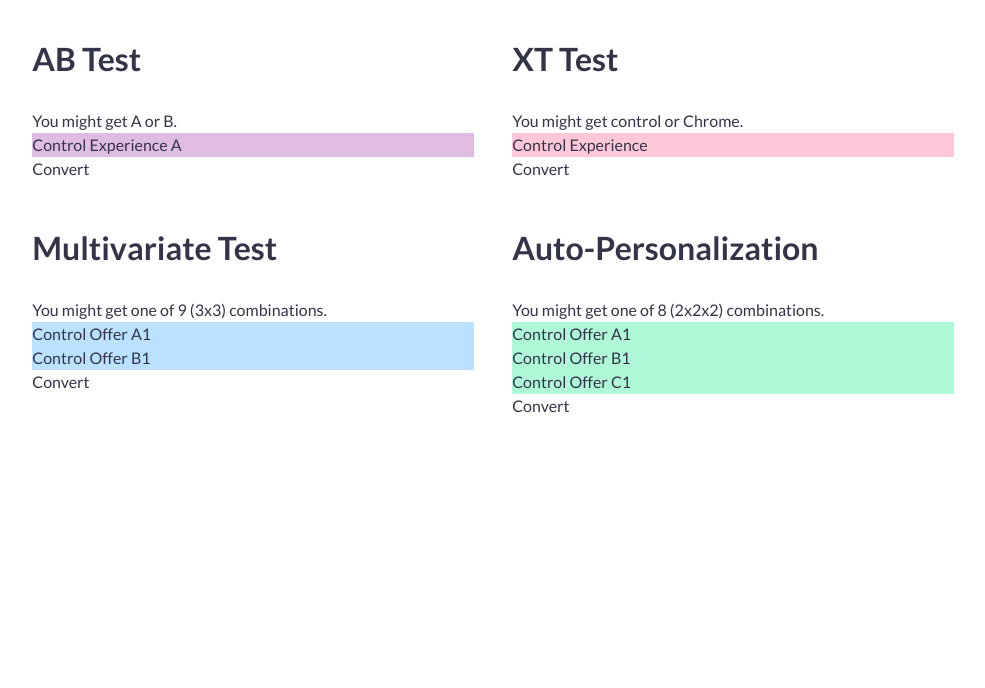
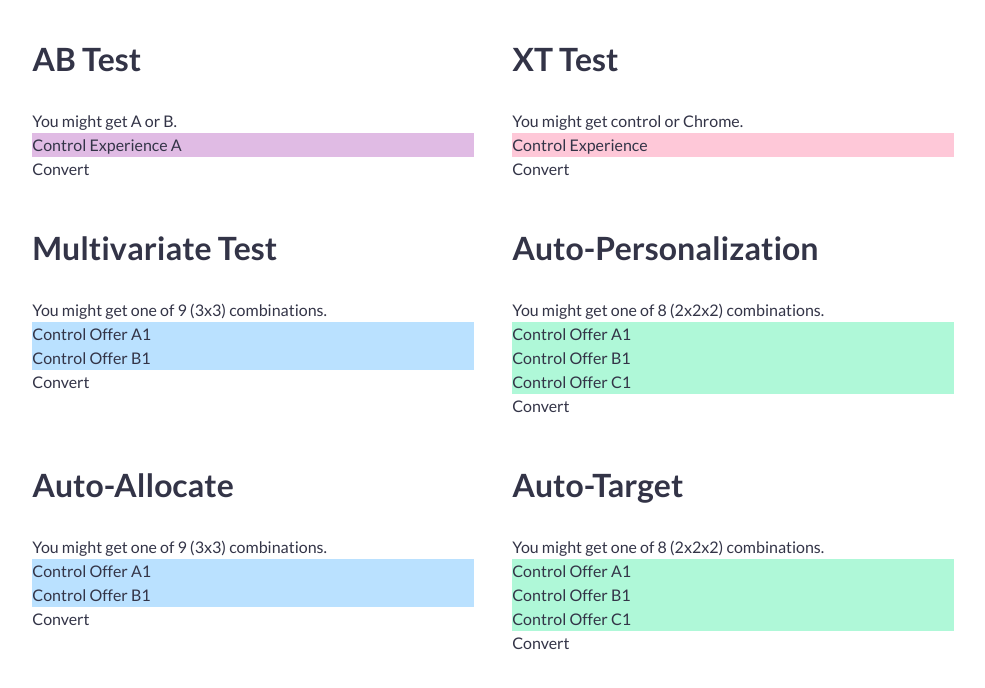
Before and after one commit to 5amfung/adobe-target, a website: page atjs24.html in a window 1280 px wide. Shown: the whole page, without its empty margins (147-1132 px from the left). Drawn offline with Linux system fonts and the light colour scheme.

Commit message:
Add AA and AT

```diff
--- a/atjs24.html
+++ b/atjs24.html
@@ -67,7 +67,32 @@
       <div id="convert-foo-ap">Convert</div>
     </div>
   </div>
+
+  <div class="row">
+    <div class="col-6">
+      <h2>Auto-Allocate</h2>
+      You might get one of 9 (3x3) combinations.
+      <div style="background-color: #bae1ff">
+        <div id="foo-aa-offer-a">Control Offer A1</div>
+        <div id="foo-aa-offer-b">Control Offer B1</div>
+      </div>
+      <div id="convert-foo-aa">Convert</div>
+    </div>
+    <div class="col-6">
+      <h2>Auto-Target</h2>
+      You might get one of 8 (2x2x2) combinations.
+      <div style="background-color: #aff8d8">
+        <div id="foo-at-a">Control Offer A1</div>
+        <div id="foo-at-b">Control Offer B1</div>
+        <div id="foo-at-c">Control Offer C1</div>
+      </div>
+      <div id="convert-foo-at">Convert</div>
+    </div>
+  </div>
+
 </div>
+
+
 
 </body>
 </html>
```
